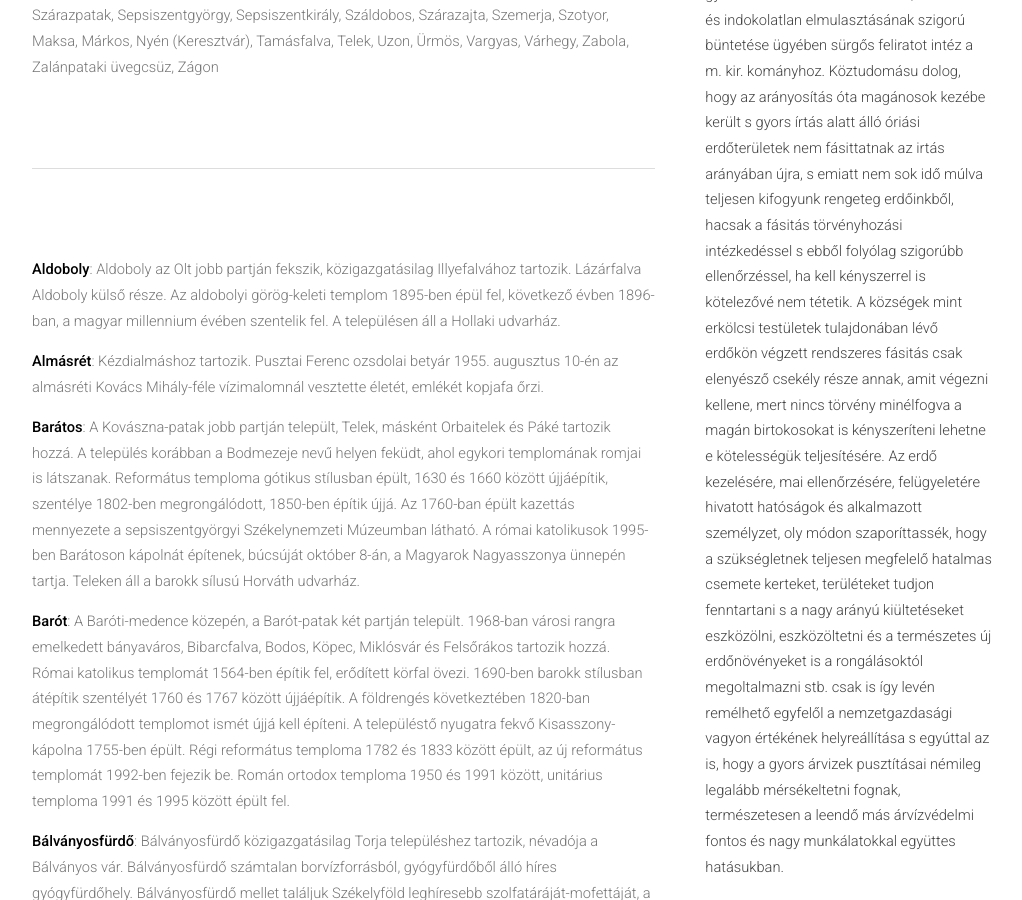
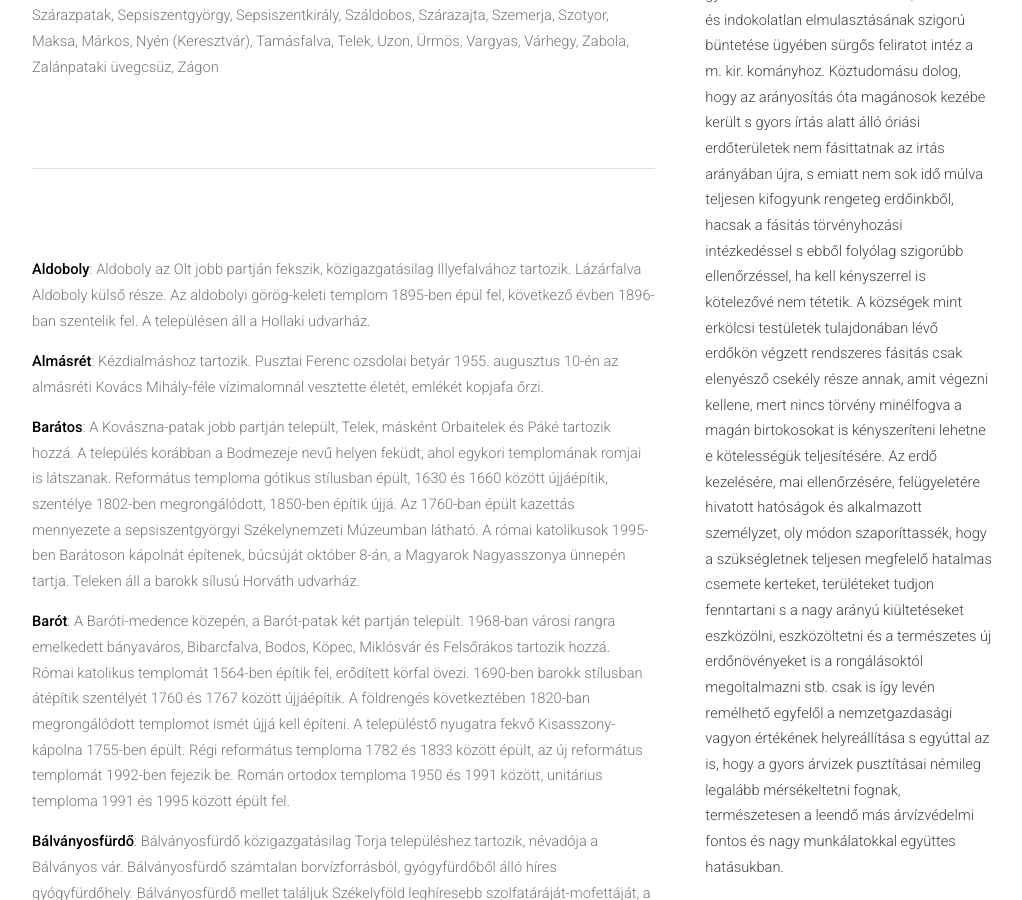
Before and after one commit to siculia/siculia.github.io, a Jekyll site: the page built from siculia-haromszek.html, in a window 1280 px wide and 900 px high, scrolled down 1677 px. Shown: the whole window, without its empty margins (128-1150 px from the left). Built offline with Jekyll 4.4.1, drawn with Linux system fonts in a browser that asks for light colours; nearby versions of some CDN libraries; library files that are not in the unit come from our copies.

Commit message:
Aldoboly

```diff
--- a/siculia-gyergyoszek.html
+++ b/siculia-gyergyoszek.html
@@ -38,7 +38,7 @@ layout: default
 						<p style="text-align: left;"><b>Galócás</b>: A Maros partján települt, közigazgatásilag 1918-ig Maroshévízhez tartozott, 1925-ben önállósul Gyergyóvárhegytől. Szórványtelepülései Tolésény, Nucény, Galócáspatak, Preluka, Ploptyis vagy Jegenyés, Ármán dombja vagy Szérűsdomb és Zápogya. Görögkatolikus fatemploma 1791-ben Maroshévízen épült, Szent Miklós tiszteletére szentelték, 1909-1916 között szállítják a mai helyére, 1926-ban Mária mennybevétele tiszteletére, román ortodox templomnak szentelték fel. Római katolkus templomát 1816-ban említik, korábban maroshévízi római katolikus egyházhoz, most gyergyóhodosi plébániához és a XIV. Gyergyói főesperesi kerülethez tartozik, a búcsúját augusztus 15-én, Nagyboldogasszony napján tartotta, jelenleg október 7-én, Szűz Mária, a Magyarok Nagyasszonya tiszteletére tartja.</p>
 						<p style="text-align: left;"><b>Güdüc</b>: A Lok-patak völgyében települt. Güdüc, vagy Güdüctelep üdülőtelepülés, Gyergyószárhegyhez tartozik. A plébánia 1865-ben épült fel. A Szármány hegyen a Nagybaconi Baló család támogatásából épült 15. századi gótikus kápolna áll, amelyet az Urunk Színeváltozása tiszteletére szenteltek. A település 1930-ban épült görög-katolikus temploma jelenleg római katolikus plébániatemplom, a búcsúját július 2-án Sarlós Boldogasszony napján tartja.</p>
 						<p style="text-align: left;"><b>Gyergyóalfalú</b>: A Békény patak Marosba ömlésénél települt, Borzont és Bucsin tartozik hozzá. A település első temploma román stílusú, számos eleme a jelenlegi templomban is megtalálható, boltíves kapuja román stílusú. A templom felirata szerint építtetett 1213-ban, Szent Júdás és Simon apostolok és Szent Margit szűz és vértanú tiszteletére. A 15. században gótikus sílusban átépítik, ekkor készült a hatszögletű, gótikus kelyhet mintázó keresztelőkútja. 1707-ben a császáriak felégetik, elpusztúl Az új katolikus templom alapkövét 1766. június 27-én helyezik el, barokk stílusban építik fel, Batthyány Ignác erdélyi püspök 1786. június 18-án Szentháromság vasárnapján szenteli fel, 1804-ben tűzvész pusztítja, amelyben a templom tetőzete leég, 1806-ban kitört tűzvész során leég a templom tetőszerkezete. A plébánia épületét 1906-ban, Szent Simon és Júdás apostolok tiszteletére építik fel, a XIV. Gyergyói főesperesi kerülethez tartozik. A római katolikus templomot 1930-ban kibővítik az északi mellékhajóval, ennek során előkerül a templomot övező védőfal töredéke. Az 1930-ben végzett bővítés alkalmával a kibontott északi falból gótikus részletek, festett boltívborda-darabok, kőablak keretrészek kerültek elő. A görög-katolikus kőtemplom 1850-ben épült.</p>
-						<p style="text-align: left;"><b>Gyergyóbékás</b>: Gyergyóbékás, más néven Magyarbékás, Bernádtelep, Gyermán, Iványos tartozik hozzá.</p>
+						<p style="text-align: left;"><b>Gyergyóbékás</b>: Gyergyóbékás, más néven Magyarbékás. Bernádtelep, Gyermán, Iványos tartozik hozzá.</p>
 						<p style="text-align: left;"><b>Gyergyócsomafalva</b>: A Nagy-Somlyó pataka Marosba ömlésénél, a Maros két partján települt. Összeépült Szászfaluval. A régi fakápolna helyén 1726-ban új kápolna épül. Csomafalva első katolikus temploma 1728-ban épül fel, egyházilag Gergyóalfalu filiája volt, 1730-ban önállósul saját plébániával, jelenleg a XIV. gyergyói főesperesi kerülethez tartozik. Az új, jelenleg is álló neogótikus templom 1875-1879 között készül el. A templomot 1878-ban szenteli fel az erdélyi püspök, Fogarassy Mihály, Szent Péter és Pál tiszteletére, búcsúját június 29-én Szent Péter és Pál napján tartja. A plébánia épületete 1909-ben készül el. A neogótikus templom régi harangja a plébánia kertjében áll, a Székelyudvarhelyen készítet új nagyharangját 2004. október 24-én avatják fel. A gyergyócsomafalva-szászfalusi kápolnát 1995-ben szenteltik fel, búcsúját március 25-én Gyümölcsoltó Boldogasszony napján tartják. A településen áll a Borsos Miklós Emlékház, amit 2002-ben avattak fel. A község területén több borvízforrás fakad, híresek voltak a Töltési-, a Honcsok utcai Csonka Kati „küpüje” és a Maroshíd alatti források. Gyergyócsomafalván állt a Felsőnyírfürdő, a helyette épült borvizes Feredőt 2008-ban a fürdőépítő kalákával építik fel. A Rendezvénycsűr és a Szauna 2010-ben épül fel. A Kilátóról az egész Gyergyói-medencét be lehet látni.</p>
 						<p style="text-align: left;"><b>Gyergyóditró</b>: A Gyergyói-medence települése. Régi gótikus templomának hajóját 1653-ban kibővítik, 1756-57-ben a hajót teljesen újjáépítik. A templomtornyot 1653-ben felújítják, 1712-ben  megmagasítják. A településen 1908-1911 között, hatalmas áldozatok árán felépítik a 75 méter toronymagasságú, monumentális Jézus szive neogótikus katolikus templomot, a búcsúját június 14-én, Jézus Szent Szíve ünnepén tartják. A Felszegi Sarlós Boldogasszony tiszteletére szentelt régi templom búcsúját korábban május 31-én tartották, most július 2-án, Sarlós Boldogasszony napján tartja. Az új felszegi templomot 2015-ben Szent Imre tiszteletére szentelik, harangja Márton Áron nevét viseli, Lázár Imre harangöntő munkája.</p>
 						<p style="text-align: left;"><b>Gyergyóholló</b>: A Kis-Besztercébe ömlő Holló-, Baraszó-, Szávuluj- és Argintária-patakok mentén települt, Hollósarka tartozik hozzá. Az 1936–44 között épített római katolikus templomát Szent Ferenc tiszteletére szentelték. Határában 1938-ban ólombánya működött. A gyapjúszőttesekről, húsvéti hímes tojásairól híres.</p>
--- a/siculia-haromszek.html
+++ b/siculia-haromszek.html
@@ -44,7 +44,7 @@ layout: default
 							Uzon, Ürmös, Vargyas, Várhegy, Zabola, Zalánpataki üvegcsüz, Zágon</p>
 
 							<hr></hr>
-							<p style="text-align: left;"><b>Aldoboly</b>: Aldoboly az Olt jobb partján fekszik, közigazgatásilag Illyefalvához tartozik. Lázárfalva Aldoboly külső része. Az aldobolyi görög-keleti templom 1895-ben épül fel, következő évben 1896-ban, a magyar millennium évében szentelik fel. A településen áll a Hollaki udvarház.</p>
+							<p style="text-align: left;"><b>Aldoboly</b>: Aldoboly az Olt jobb partján fekszik, közigazgatásilag Illyefalvához tartozik. Lázárfalva Aldoboly külső része. Az aldobolyi görög-keleti templom 1895-ben épül fel, következő évben 1896-ban szentelik fel. A településen áll a Hollaki udvarház.</p>
 							<p style="text-align: left;"><b>Almásrét</b>: Kézdialmáshoz tartozik. Pusztai Ferenc ozsdolai betyár 1955. augusztus 10-én az almásréti Kovács Mihály-féle vízimalomnál vesztette életét, emlékét kopjafa őrzi.</p>
 							<p style="text-align: left;"><b>Barátos</b>: A Kovászna-patak jobb partján települt, Telek, másként Orbaitelek és Páké tartozik hozzá. A település korábban a Bodmezeje nevű helyen feküdt, ahol egykori templomának romjai is látszanak. Református temploma gótikus stílusban épült, 1630 és 1660 között újjáépítik, szentélye 1802-ben megrongálódott, 1850-ben építik újjá. Az 1760-ban épült kazettás mennyezete a sepsiszentgyörgyi Székelynemzeti Múzeumban látható. A római katolikusok 1995-ben Barátoson kápolnát építenek, búcsúját október 8-án, a Magyarok Nagyasszonya ünnepén tartja. Teleken áll a barokk sílusú Horváth udvarház.</p>
 							<p style="text-align: left;"><b>Barót</b>: A Baróti-medence közepén, a Barót-patak két partján települt. 1968-ban városi rangra emelkedett bányaváros, Bibarcfalva, Bodos, Köpec, Miklósvár és Felsőrákos tartozik hozzá. Római katolikus templomát 1564-ben építik fel, erődített körfal övezi. 1690-ben barokk stílusban átépítik szentélyét 1760 és 1767 között  újjáépítik. A földrengés következtében 1820-ban megrongálódott templomot ismét újjá kell építeni. A településtő nyugatra fekvő Kisasszony-kápolna 1755-ben épült. Régi református temploma 1782 és 1833 között épült, az új református templomát 1992-ben fejezik be. Román ortodox temploma 1950 és 1991 között, unitárius temploma 1991 és 1995 között épült fel.</p>
```
